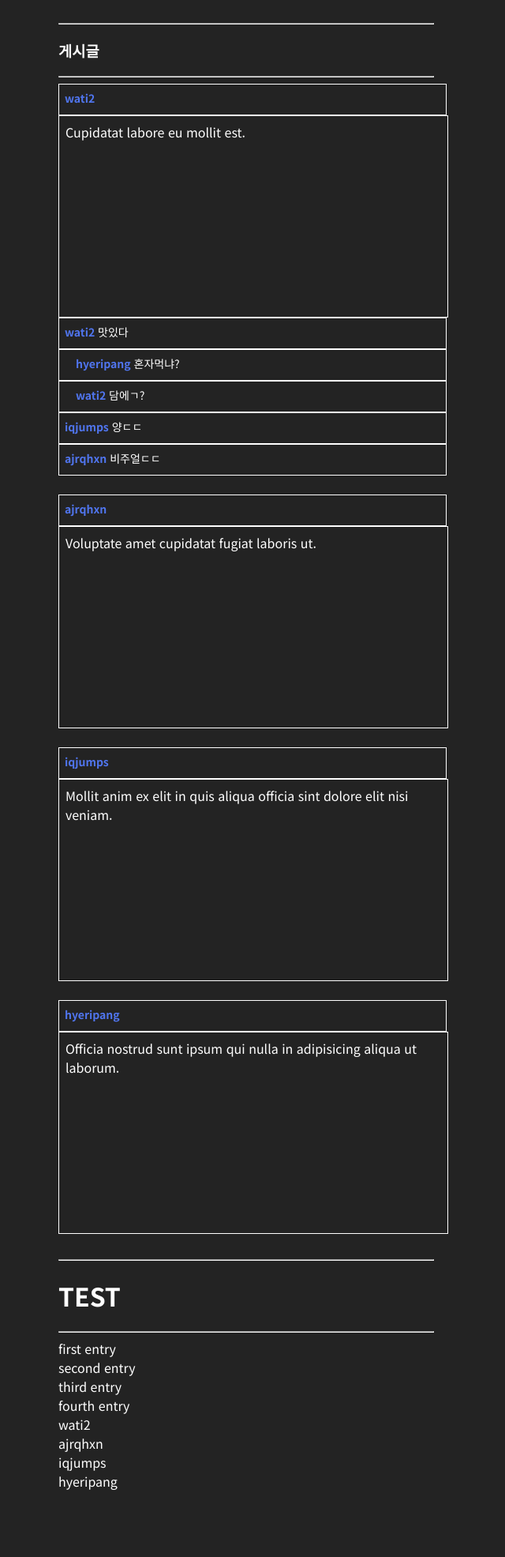
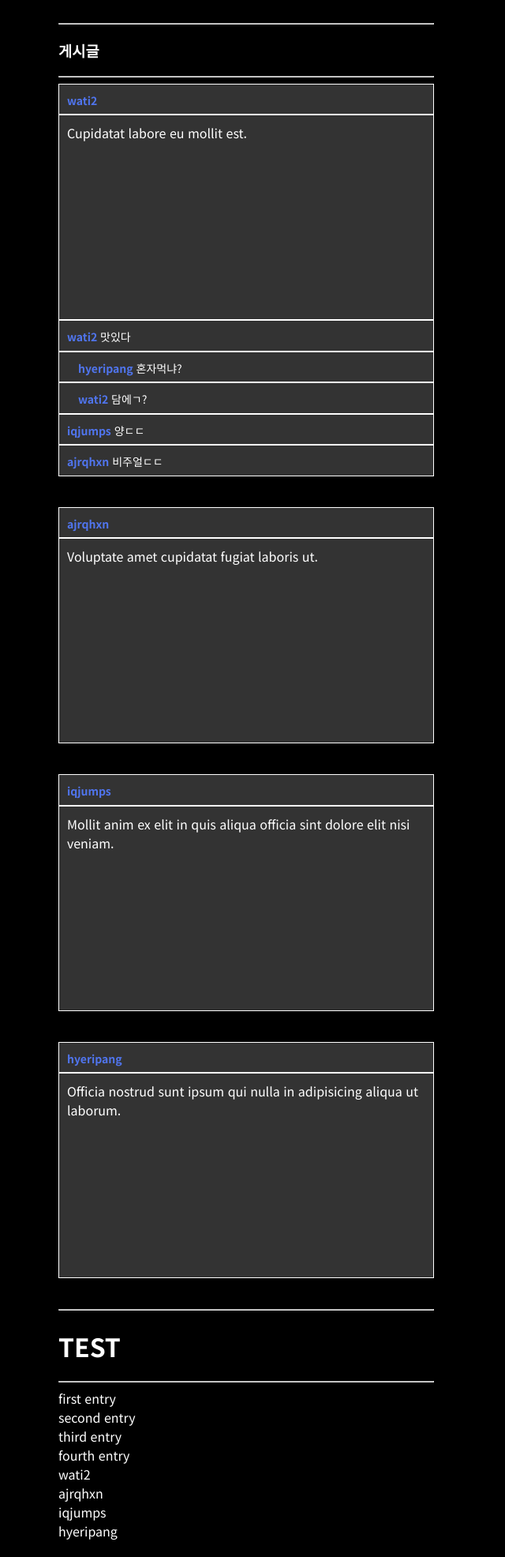
Before and after one commit to wati2/myBook, a Django app: page /posts/ in a window 1280 px wide. Shown: the whole page at 79% size, without its empty margins (328-968 px from the left). Before the commit the page ends 1886 px from the top, so only its background shows below. Run offline with Django 3.2, Linux system fonts and the light colour scheme.

Commit message:
edit css

```diff
--- a/static/css/style.css
+++ b/static/css/style.css
@@ -4,7 +4,8 @@ html{
 
 body {
 
-    background-color: #232323;
+    /* background-color: #232323; */
+    background-color: #000000;
     color: white;
 }
 
@@ -36,6 +37,8 @@ body {
     font-weight: bold;
 }
 
+
+
 .post-wrap {
     padding: 0.825rem;
     max-width: 476px;
@@ -47,20 +50,31 @@ body {
     margin: auto 0;
 }
 
+.post-card {
+    margin-bottom: 15px;
+}
+
+.post-author, .post-content, .post-reply, .post-reply-in-reply, .post-like{
+    background-color: #333333;
+    padding: 10px;
+    width: auto;
+    border: 1px solid white;
+}
+
 .post-author, .reply-name{
     font-weight: 700;
     color: #5075ee;
 }
 
-.post-author, .post-content, .post-reply, .post-reply-in-reply {
-    padding: 0.5em;
-    width: 100%;
-    border: 1px solid white;
+
+.post-like{
+    font-size: 14px;
+    color: white;
 }
 
 .post-author, .post-reply, .post-reply-in-reply {
     font-size: 14px;
-    height: 24px;
+    height: 1.25em;
 }
 
 .post-reply-in-reply > p{
```
